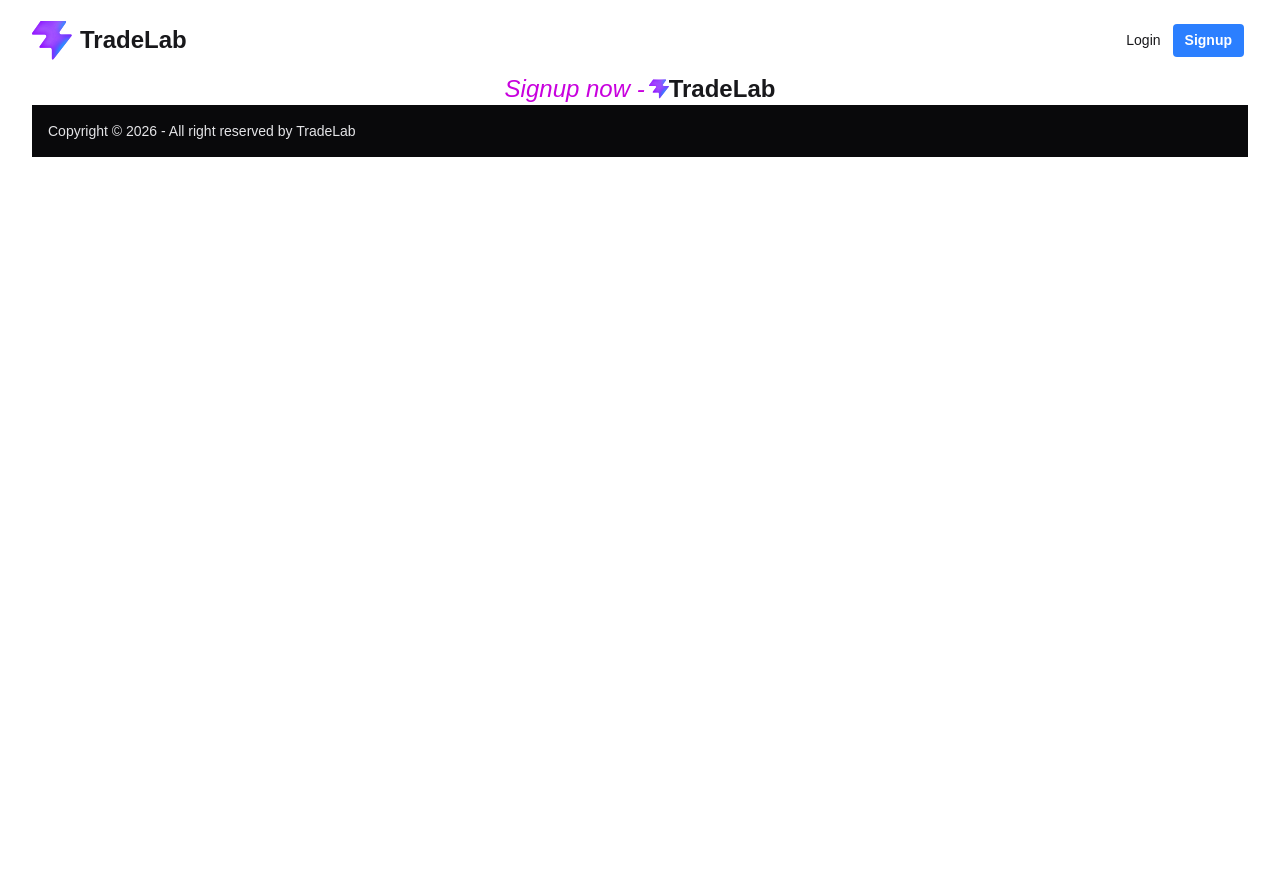
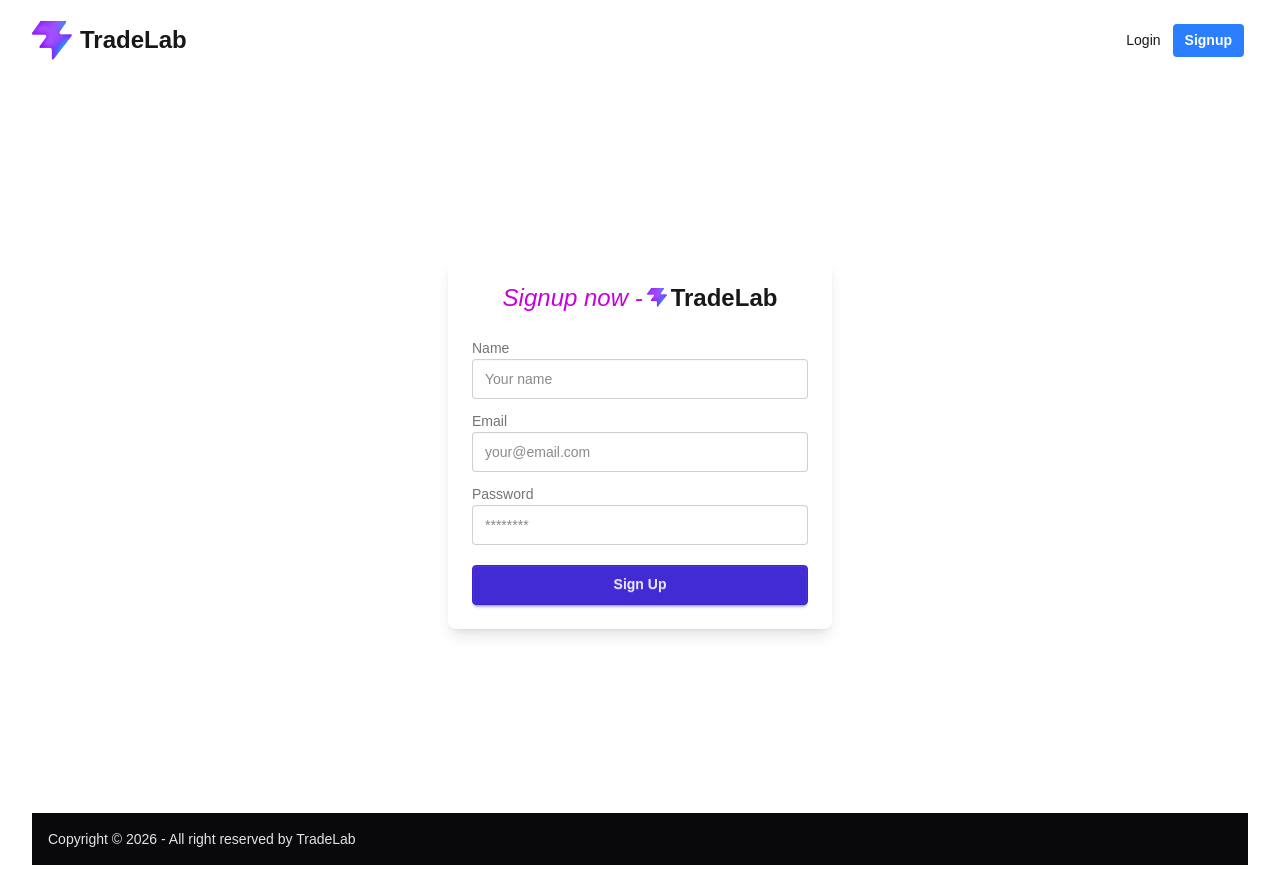
Before and after one commit to Suprio-Das/TradeLab, a React (Vite) app in the folder frontend/: page /signup in a window 1280 px wide. Before the commit the page ends 800 px from the top, so only its background shows below. Built offline with nearby package versions, Linux system fonts and the light colour scheme.

Commit message:
Signup link added to the navbar

```diff
--- a/frontend/src/Components/Navbar.jsx
+++ b/frontend/src/Components/Navbar.jsx
@@ -17,7 +17,7 @@ const Navbar = () => {
                             </a>
                         </li>
                         <li>
-                            <a className='bg-blue-500 text-white font-bold'>Signup</a>
+                            <a href='/signup' className='bg-blue-500 text-white font-bold'>Signup</a>
                         </li>
                     </ul>
                 </div>
--- a/frontend/src/Components/Signup.jsx
+++ b/frontend/src/Components/Signup.jsx
@@ -2,14 +2,62 @@ import React from 'react';
 
 const Signup = () => {
     return (
-        <div>
-            <h1 className='text-2xl flex items-center justify-center'>
-                <span className='italic text-fuchsia-600'>Signup now -</span>
-                <span className='flex ml-1 font-bold'>
-                    <img src="../../public/favicon.svg" className='w-5' />
-                    TradeLab
-                </span>
-            </h1>
+        <div className="flex items-center justify-center min-h-[calc(100vh-60px)]">
+            <div className="card w-full max-w-sm shadow-lg bg-base-100">
+                <div className="card-body">
+
+                    <h1 className='text-2xl flex items-center justify-center mb-4'>
+                        <span className='italic text-fuchsia-600'>Signup now -</span>
+                        <span className='flex ml-1 font-bold items-center gap-1'>
+                            <img src="/favicon.svg" className='w-5' />
+                            TradeLab
+                        </span>
+                    </h1>
+
+                    <form className="space-y-3">
+                        {/* Name */}
+                        <div>
+                            <label className="label">
+                                <span className="label-text">Name</span>
+                            </label>
+                            <input
+                                type="text"
+                                placeholder="Your name"
+                                className="input input-bordered w-full"
+                            />
+                        </div>
+
+                        {/* Email */}
+                        <div>
+                            <label className="label">
+                                <span className="label-text">Email</span>
+                            </label>
+                            <input
+                                type="email"
+                                placeholder="your@email.com"
+                                className="input input-bordered w-full"
+                            />
+                        </div>
+
+                        {/* Password */}
+                        <div>
+                            <label className="label">
+                                <span className="label-text">Password</span>
+                            </label>
+                            <input
+                                type="password"
+                                placeholder="********"
+                                className="input input-bordered w-full"
+                            />
+                        </div>
+
+                        <button className="btn btn-primary w-full mt-2">
+                            Sign Up
+                        </button>
+                    </form>
+
+                </div>
+            </div>
         </div>
     );
 };
```
